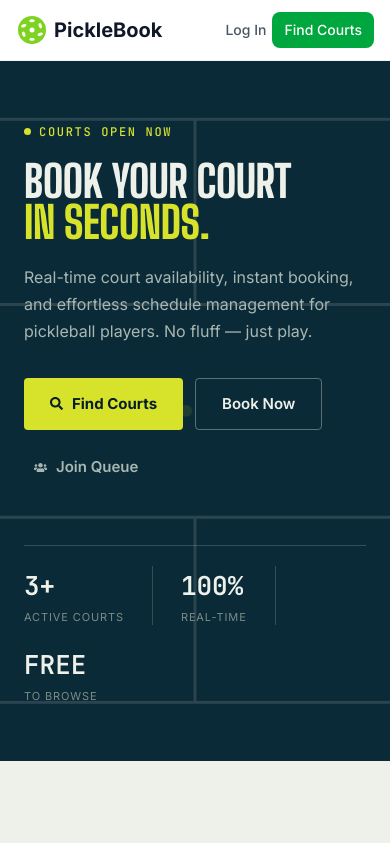
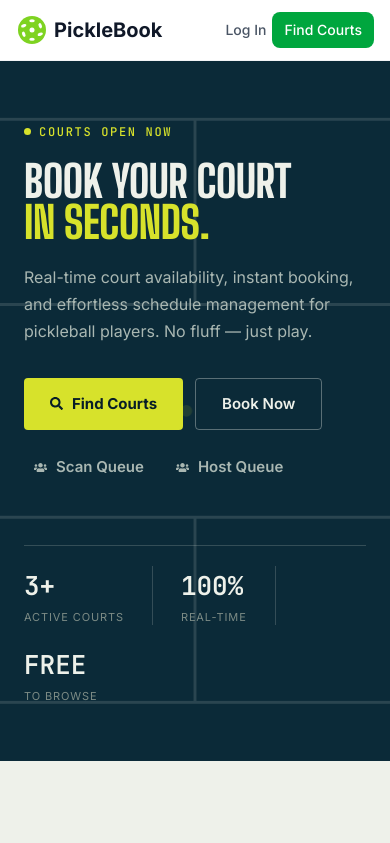
Before and after one commit to vince-estrella/picklebook-frontend, a React (Vite) app: page / in a window 390 px wide. Shown: the top 843 px of the page. Built offline with nearby package versions, Linux system fonts and the light colour scheme; no server answers.

Commit message:
Clarify host queue flow

```diff
--- a/src/components/Navbar.jsx
+++ b/src/components/Navbar.jsx
@@ -1,6 +1,6 @@
 import { useEffect, useState } from 'react'
 import { Link } from 'react-router-dom'
-import { CalendarCheck, QrCode, Settings } from 'lucide-react'
+import { CalendarCheck, ListStart, QrCode, Settings } from 'lucide-react'
 
 function Navbar() {
   const [player] = useState(() => {
@@ -51,6 +51,15 @@ function Navbar() {
             </Link>
 
             <Link
+              to="/queue"
+              className="h-9 w-9 sm:h-10 sm:w-10 rounded-lg text-gray-600 hover:text-green-700 hover:bg-green-50 transition-colors flex items-center justify-center shrink-0"
+              aria-label="Host Queue"
+              title="Host Queue"
+            >
+              <ListStart className="h-5 w-5" />
+            </Link>
+
+            <Link
               to="/settings"
               className="h-9 w-9 sm:h-10 sm:w-10 rounded-lg text-gray-600 hover:text-green-700 hover:bg-green-50 transition-colors flex items-center justify-center shrink-0"
               aria-label="Settings"
--- a/src/pages/HomePage.jsx
+++ b/src/pages/HomePage.jsx
@@ -183,7 +183,30 @@ function HomePage() {
                 }}
               >
                 <FaUsers size={13} />
-                Join Queue
+                Scan Queue
+              </button>
+              <button
+                className="hb-btn"
+                onClick={() => navigate('/queue')}
+                onMouseEnter={e => e.currentTarget.style.color = COLORS.citron}
+                onMouseLeave={e => e.currentTarget.style.color = '#A9B7B2'}
+                style={{
+                  background: 'transparent',
+                  color: '#A9B7B2',
+                  border: 'none',
+                  borderRadius: '4px',
+                  padding: '14px 10px',
+                  fontWeight: 600,
+                  fontSize: '15px',
+                  cursor: 'pointer',
+                  display: 'inline-flex',
+                  alignItems: 'center',
+                  gap: '9px',
+                  transition: 'color 0.15s ease',
+                }}
+              >
+                <FaUsers size={13} />
+                Host Queue
               </button>
             </div>
 
--- a/src/pages/QueueManager.jsx
+++ b/src/pages/QueueManager.jsx
@@ -1113,18 +1113,21 @@ function QueueManager() {
                 Open Play Session
               </p>
               <h1 style={{ fontFamily: "'Big Shoulders Display', sans-serif", fontWeight: 800, fontSize: 'clamp(28px, 8vw, 44px)', color: COLORS.chalk, margin: 0, textTransform: 'uppercase', lineHeight: 1 }}>
-                Queue Manager
+                Host Queue
               </h1>
+              <p style={{ color: '#C8D3CE', fontSize: '13px', margin: '10px 0 0', maxWidth: '460px', lineHeight: 1.45 }}>
+                Create a live queue, show the QR, and let players scan themselves in.
+              </p>
             </div>
             <div className="qm-header-actions" style={{ display: 'flex', gap: '10px', flexWrap: 'wrap' }}>
               {roomCode ? (
                 <Button className="qm-btn" variant="outline" size="lg" icon={<FaWifi size={13} color={COLORS.citron} />} onClick={() => setShowJoinPanel(true)}>
-                  <span className="qm-btn-label-full">Join Session Live</span>
-                  <span className="qm-btn-label-short">Live</span>
+                  <span className="qm-btn-label-full">Show QR</span>
+                  <span className="qm-btn-label-short">QR</span>
                 </Button>
               ) : (
                 <Button className="qm-btn" variant="outline" size="lg" icon={<FaQrcode size={13} />} onClick={startJoinSession}>
-                  Join Game
+                  Create QR
                 </Button>
               )}
               <Button className="qm-btn" variant="outline" size="lg" icon={<FaTrophy size={13} />} onClick={() => setShowRankings(true)}>
@@ -1389,9 +1392,9 @@ function JoinGamePanel({ code, openPlayRoomCode, joinedCount, onClose, onEndSess
   }
 
   return (
-    <Modal title="Join Game" onClose={onClose} width={420}>
+    <Modal title="Host Queue QR" onClose={onClose} width={420}>
       <p style={{ fontSize: '13.5px', color: COLORS.inkMute, margin: '0 0 20px' }}>
-        Players scan or type this code on their own phone to add themselves to the queue, follow it live, and check the rankings.
+        Players scan or type this code on their own phone to add themselves to your queue, follow it live, and check the rankings.
         {openPlayRoomCode ? ' This queue is linked to Open Play, so scans will ask players to log in before joining.' : ''}
       </p>
 
@@ -1427,7 +1430,7 @@ function JoinGamePanel({ code, openPlayRoomCode, joinedCount, onClose, onEndSess
       </div>
 
       <div style={{ display: 'flex', gap: '10px', justifyContent: 'space-between' }}>
-        <Button variant="danger" size="sm" onClick={onEndSession}>End Join Session</Button>
+        <Button variant="danger" size="sm" onClick={onEndSession}>End Queue QR</Button>
         <Button variant="primary" size="sm" onClick={onClose}>Done</Button>
       </div>
     </Modal>
--- a/src/pages/QueueScannerPage.jsx
+++ b/src/pages/QueueScannerPage.jsx
@@ -1,6 +1,6 @@
 import { useEffect, useId, useRef, useState } from 'react'
 import { useNavigate } from 'react-router-dom'
-import { Camera, Keyboard, QrCode, RotateCcw } from 'lucide-react'
+import { Camera, Keyboard, ListStart, QrCode, RotateCcw } from 'lucide-react'
 import Navbar from '../components/Navbar'
 
 const COLORS = {
@@ -207,6 +207,23 @@ function QueueScannerPage() {
             Reopen my last queue ({lastQueue.code})
           </button>
         )}
+
+        <section style={{ marginTop: '14px', background: COLORS.navy, color: '#fff', borderRadius: '12px', padding: '18px', display: 'flex', gap: '14px', alignItems: 'center' }}>
+          <div style={{ width: '42px', height: '42px', borderRadius: '12px', background: 'rgba(215,226,43,0.14)', color: COLORS.citron, display: 'grid', placeItems: 'center', flexShrink: 0 }}>
+            <ListStart size={22} />
+          </div>
+          <div style={{ flex: 1, minWidth: 0 }}>
+            <h2 style={{ margin: '0 0 4px', fontSize: '16px', fontWeight: 900 }}>Hosting today?</h2>
+            <p style={{ margin: 0, color: '#C8D3CE', fontSize: '13px', lineHeight: 1.4 }}>Create a queue, show your QR, and let players scan in.</p>
+          </div>
+          <button
+            type="button"
+            onClick={() => navigate('/queue')}
+            style={{ border: 'none', borderRadius: '10px', padding: '11px 13px', background: COLORS.citron, color: COLORS.navyDeep, fontWeight: 900, flexShrink: 0 }}
+          >
+            Host
+          </button>
+        </section>
       </main>
     </div>
   )
```
